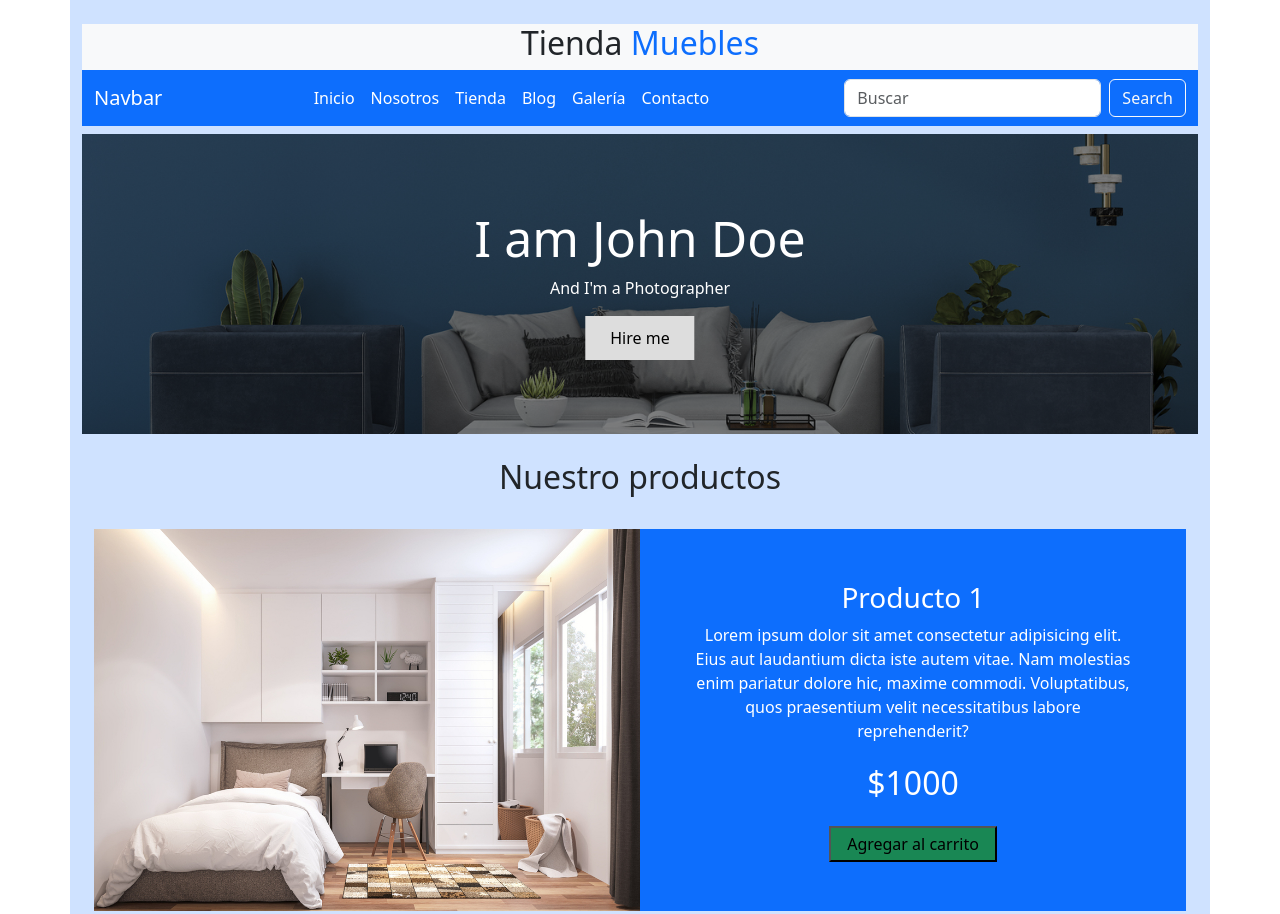
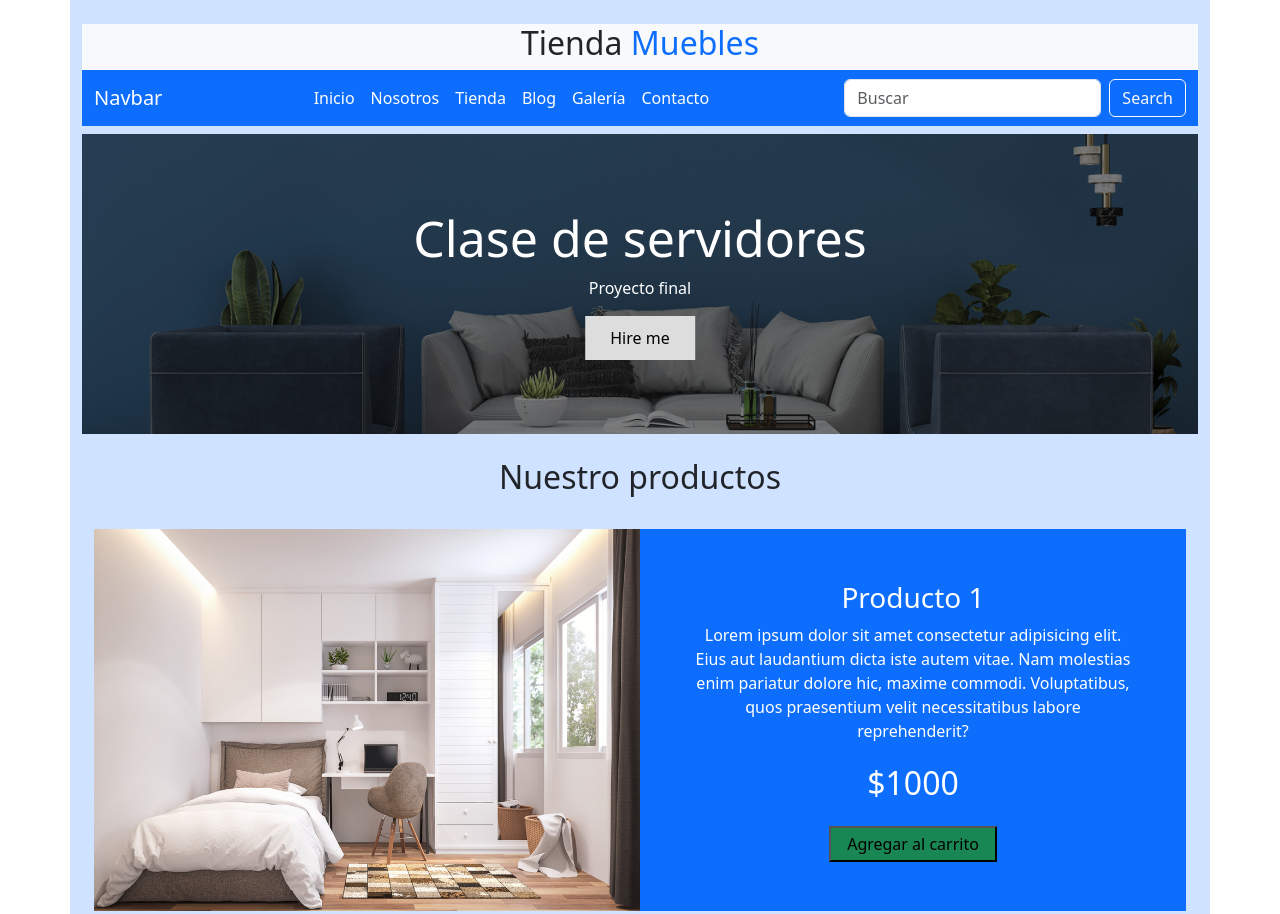
Before and after one commit to renetecmilenio/borrar-clase-servidores, a plain HTML site: page index.html in a window 1280 px wide. Shown: the top 914 px of the page. Drawn offline with nearby package versions, Linux system fonts and the light colour scheme.

Commit message:
cambio en título de página

```diff
--- a/index.html
+++ b/index.html
@@ -144,8 +144,8 @@
         <div class="row">
             <div class="hero-image">
                 <div class="hero-text">
-                    <h1 style="font-size:50px">I am John Doe</h1>
-                    <p>And I'm a Photographer</p>
+                    <h1 style="font-size:50px">Clase de servidores</h1>
+                    <p>Proyecto final</p>
                     <button>Hire me</button>
                 </div>
             </div>
```
